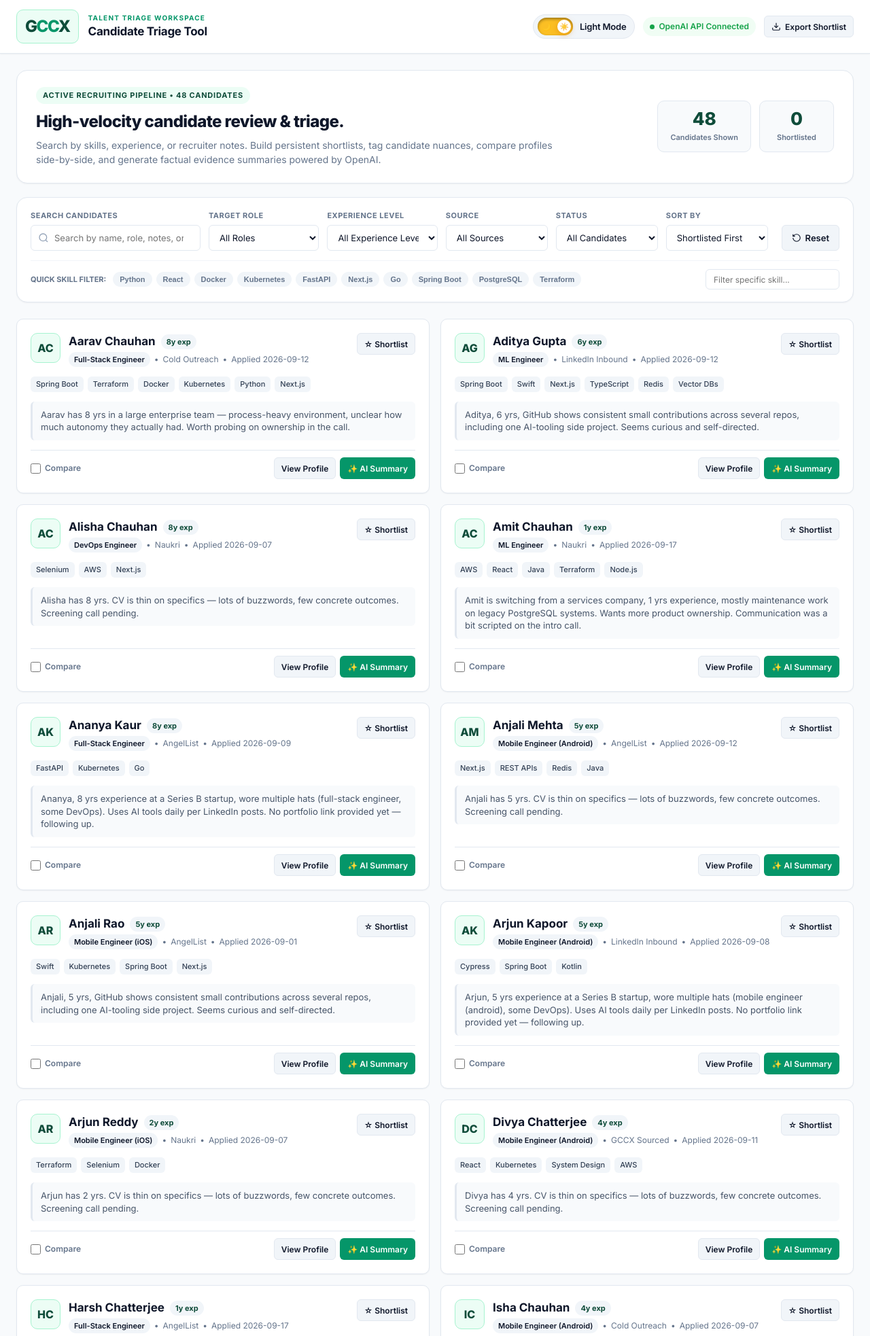
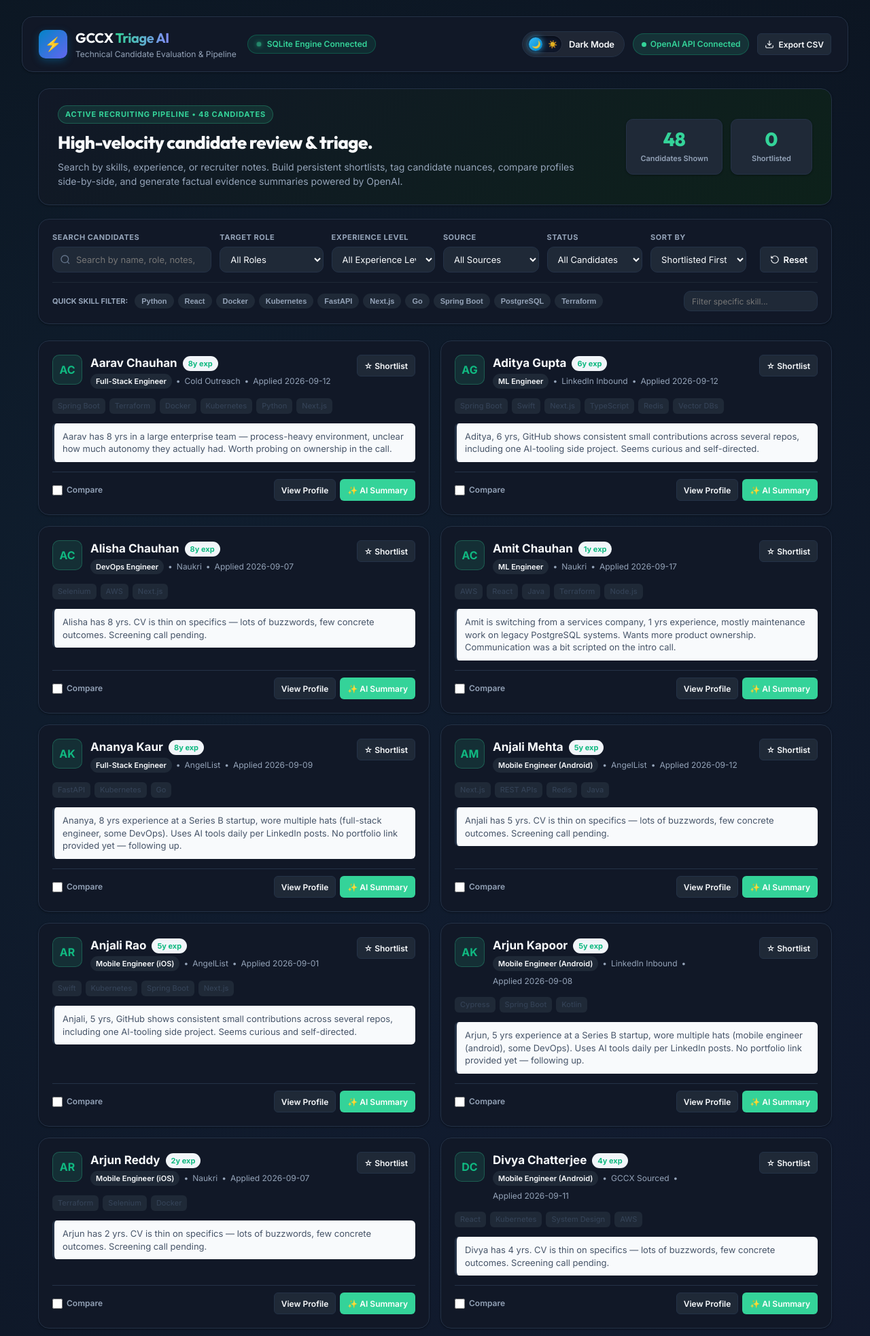
Before and after one commit to rameshmarathi/GCCX_Candidate_Triage_Tool, a Flask app: page / in a window 1280 px wide. Shown: the top 1966 px of the page at 68% size. Run offline with Flask 3, Linux system fonts and the light colour scheme; data comes from the database, SQL or seed files in the repository.

Commit message:
style: apply user uploaded theme colors, Outfit typography, glowing glassmorphism, and theme switch

```diff
--- a/static/app.js
+++ b/static/app.js
@@ -969,9 +969,8 @@ document.addEventListener('keydown', (e) => {
 // Dark / Light Theme Toggle System
 // ==========================================================================
 
-const themeToggleBtn = document.getElementById('theme-toggle-btn');
-const themeIcon = document.getElementById('theme-icon');
-const themeToggleText = document.getElementById('theme-toggle-text');
+const themeToggleBtn = document.getElementById('themeToggleBtn') || document.getElementById('theme-toggle-btn');
+const themeLabel = document.getElementById('themeLabel') || document.getElementById('theme-toggle-text');
 
 function applyTheme(theme) {
   document.documentElement.setAttribute('data-theme', theme);
@@ -979,19 +978,18 @@ function applyTheme(theme) {
   if (themeToggleBtn) {
     themeToggleBtn.setAttribute('aria-checked', theme === 'dark' ? 'true' : 'false');
   }
-  if (themeToggleText) {
-    themeToggleText.textContent = theme === 'dark' ? 'Dark Mode' : 'Light Mode';
+  if (themeLabel) {
+    themeLabel.textContent = theme === 'dark' ? 'Dark Mode' : 'Light Mode';
   }
 }
 
-// Initialize theme from localStorage or system preference
-const savedTheme = localStorage.getItem('gccx_theme') ||
-  (window.matchMedia && window.matchMedia('(prefers-color-scheme: dark)').matches ? 'dark' : 'light');
+// Default to dark mode (favorite aesthetic) or user preference
+const savedTheme = localStorage.getItem('gccx_theme') || 'dark';
 applyTheme(savedTheme);
 
 if (themeToggleBtn) {
   themeToggleBtn.addEventListener('click', () => {
-    const current = document.documentElement.getAttribute('data-theme') || 'light';
+    const current = document.documentElement.getAttribute('data-theme') || 'dark';
     applyTheme(current === 'dark' ? 'light' : 'dark');
   });
 }
--- a/static/style.css
+++ b/static/style.css
@@ -3,35 +3,37 @@
    ========================================================================== */
 
 :root {
-  --color-primary: #0f4c3a;
-  --color-primary-hover: #0a3629;
-  --color-accent: #059669;
-  --color-accent-light: #ecfdf5;
-  --color-accent-border: #a7f3d0;
+  --color-primary: #0284c7;
+  --color-primary-hover: #0369a1;
+  --color-accent: #38bdf8;
+  --color-accent-light: rgba(56, 189, 248, 0.12);
+  --color-accent-border: rgba(56, 189, 248, 0.3);
 
-  --color-gold: #d97706;
-  --color-gold-light: #fef3c7;
-  --color-gold-border: #fde68a;
+  --color-gold: #f59e0b;
+  --color-gold-light: rgba(245, 158, 11, 0.14);
+  --color-gold-border: rgba(245, 158, 11, 0.35);
 
-  --color-bg: #f8fafc;
-  --color-card-bg: #ffffff;
-  --color-surface: #f1f5f9;
+  --color-bg: #090d16;
+  --color-card-bg: rgba(17, 24, 39, 0.75);
+  --color-surface: #111827;
+  --color-input: #1a2234;
 
-  --color-text-main: #0f172a;
-  --color-text-muted: #64748b;
-  --color-text-light: #94a3b8;
-  --color-border: #e2e8f0;
-  --color-border-focus: #059669;
+  --color-text-main: #f8fafc;
+  --color-text-muted: #94a3b8;
+  --color-text-light: #64748b;
+  --color-border: rgba(255, 255, 255, 0.08);
+  --color-border-focus: rgba(56, 189, 248, 0.5);
 
-  --color-error: #dc2626;
-  --color-error-light: #fef2f2;
-  --color-success: #16a34a;
-  --color-success-light: #f0fdf4;
+  --color-error: #f43f5e;
+  --color-error-light: rgba(244, 63, 94, 0.14);
+  --color-success: #10b981;
+  --color-success-light: rgba(16, 185, 129, 0.14);
 
-  --shadow-sm: 0 1px 2px 0 rgb(0 0 0 / 0.05);
-  --shadow-md: 0 4px 6px -1px rgb(0 0 0 / 0.1), 0 2px 4px -2px rgb(0 0 0 / 0.1);
-  --shadow-lg: 0 10px 15px -3px rgb(0 0 0 / 0.1), 0 4px 6px -4px rgb(0 0 0 / 0.1);
-  --shadow-xl: 0 20px 25px -5px rgb(0 0 0 / 0.1), 0 8px 10px -6px rgb(0 0 0 / 0.1);
+  --shadow-sm: 0 2px 4px rgba(0, 0, 0, 0.2);
+  --shadow-md: 0 4px 16px rgba(0, 0, 0, 0.35);
+  --shadow-lg: 0 12px 36px rgba(0, 0, 0, 0.5);
+  --shadow-xl: 0 20px 40px rgba(0, 0, 0, 0.7);
+  --shadow-glow: 0 0 20px rgba(56, 189, 248, 0.2);
 
   --radius-sm: 6px;
   --radius-md: 10px;
@@ -39,7 +41,42 @@
   --radius-full: 9999px;
 
   --font-sans: 'Inter', -apple-system, BlinkMacSystemFont, 'Segoe UI', Roboto, sans-serif;
+  --font-display: 'Outfit', sans-serif;
   --font-mono: 'JetBrains Mono', Consolas, monospace;
+}
+
+[data-theme="light"] {
+  --color-primary: #0284c7;
+  --color-primary-hover: #0369a1;
+  --color-accent: #0284c7;
+  --color-accent-light: #e0f2fe;
+  --color-accent-border: #bae6fd;
+
+  --color-gold: #d97706;
+  --color-gold-light: #fef3c7;
+  --color-gold-border: #fde68a;
+
+  --color-bg: #f8fafc;
+  --color-card-bg: rgba(255, 255, 255, 0.95);
+  --color-surface: #ffffff;
+  --color-input: #ffffff;
+
+  --color-text-main: #0f172a;
+  --color-text-muted: #475569;
+  --color-text-light: #64748b;
+  --color-border: rgba(0, 0, 0, 0.08);
+  --color-border-focus: rgba(2, 132, 199, 0.5);
+
+  --color-error: #e11d48;
+  --color-error-light: #ffe4e6;
+  --color-success: #059669;
+  --color-success-light: #d1fae5;
+
+  --shadow-sm: 0 1px 3px rgba(0, 0, 0, 0.06);
+  --shadow-md: 0 4px 16px rgba(0, 0, 0, 0.08);
+  --shadow-lg: 0 12px 32px rgba(0, 0, 0, 0.12);
+  --shadow-xl: 0 20px 40px rgba(0, 0, 0, 0.16);
+  --shadow-glow: 0 0 20px rgba(2, 132, 199, 0.15);
 }
 
 *, *::before, *::after {
@@ -51,73 +88,118 @@
 body {
   font-family: var(--font-sans);
   background-color: var(--color-bg);
+  background-image:
+    radial-gradient(circle at 15% 10%, rgba(56, 189, 248, 0.08) 0%, transparent 40%),
+    radial-gradient(circle at 85% 25%, rgba(99, 102, 241, 0.08) 0%, transparent 40%),
+    radial-gradient(circle at 50% 90%, rgba(16, 185, 129, 0.05) 0%, transparent 50%);
   color: var(--color-text-main);
   line-height: 1.5;
   font-size: 14px;
+  min-height: 100vh;
   -webkit-font-smoothing: antialiased;
 }
 
-/* ==========================================================================
-   Header & Navigation
-   ========================================================================== */
-
-.topbar {
-  background: #ffffff;
-  border-bottom: 1px solid var(--color-border);
-  position: sticky;
-  top: 0;
-  z-index: 40;
-  box-shadow: var(--shadow-sm);
+[data-theme="light"] body {
+  background-color: #f8fafc;
+  background-image:
+    radial-gradient(circle at 15% 10%, rgba(2, 132, 199, 0.06) 0%, transparent 40%),
+    radial-gradient(circle at 85% 25%, rgba(99, 102, 241, 0.06) 0%, transparent 40%),
+    radial-gradient(circle at 50% 90%, rgba(16, 185, 129, 0.04) 0%, transparent 50%);
 }
 
-.topbar-inner {
-  max-width: 1280px;
+.app-layout {
+  max-width: 1400px;
   margin: 0 auto;
-  padding: 14px 24px;
+  padding: 24px 32px 64px 32px;
+}
+
+/* TOP NAVIGATION */
+.top-nav {
+  display: flex;
+  justify-content: space-between;
+  align-items: center;
+  padding: 16px 24px;
+  background: var(--color-card-bg);
+  backdrop-filter: blur(16px);
+  -webkit-backdrop-filter: blur(16px);
+  border: 1px solid var(--color-border);
+  border-radius: var(--radius-lg);
+  box-shadow: var(--shadow-sm);
+  margin-bottom: 24px;
+}
+
+.nav-brand {
   display: flex;
   align-items: center;
-  justify-content: space-between;
   gap: 16px;
 }
 
-.brand {
+.brand-logo {
   display: flex;
   align-items: center;
-  gap: 14px;
+  gap: 12px;
 }
 
-.brand-logo {
-  font-weight: 900;
-  font-size: 24px;
-  letter-spacing: -1.5px;
-  color: var(--color-primary);
-  background: var(--color-accent-light);
-  padding: 6px 12px;
+.logo-mark {
+  width: 42px;
+  height: 42px;
+  background: linear-gradient(135deg, #0284c7, #6366f1);
   border-radius: var(--radius-md);
-  border: 1px solid var(--color-accent-border);
-}
-
-.brand-logo span {
-  color: var(--color-accent);
-}
-
-.brand-eyebrow {
-  font-size: 10px;
-  font-weight: 700;
-  letter-spacing: 1.2px;
-  color: var(--color-accent);
-  text-transform: uppercase;
+  display: flex;
+  align-items: center;
+  justify-content: center;
+  font-size: 20px;
+  box-shadow: 0 4px 12px rgba(2, 132, 199, 0.35);
 }
 
 .brand-title {
-  font-size: 17px;
+  font-family: var(--font-display);
+  font-size: 1.25rem;
   font-weight: 700;
-  letter-spacing: -0.3px;
+  letter-spacing: -0.02em;
   color: var(--color-text-main);
-  margin: 0;
 }
 
-.topbar-actions {
+.brand-title .highlight {
+  background: linear-gradient(90deg, var(--color-accent), #818cf8);
+  -webkit-background-clip: text;
+  -webkit-text-fill-color: transparent;
+}
+
+.brand-subtitle {
+  display: block;
+  font-size: 0.75rem;
+  color: var(--color-text-muted);
+}
+
+.live-pill {
+  display: flex;
+  align-items: center;
+  gap: 8px;
+  padding: 4px 12px;
+  background: rgba(16, 185, 129, 0.12);
+  border: 1px solid rgba(16, 185, 129, 0.3);
+  border-radius: var(--radius-full);
+  font-size: 0.75rem;
+  font-weight: 600;
+  color: #34d399;
+}
+
+.pulse-dot {
+  width: 8px;
+  height: 8px;
+  border-radius: 50%;
+  background-color: var(--color-success);
+  box-shadow: 0 0 8px var(--color-success);
+  animation: pulse 2s infinite;
+}
+
+@keyframes pulse {
+  0%, 100% { opacity: 1; transform: scale(1); }
+  50% { opacity: 0.5; transform: scale(0.85); }
+}
+
+.nav-actions {
   display: flex;
   align-items: center;
   gap: 12px;
@@ -129,13 +211,31 @@ body {
   gap: 6px;
   font-size: 12px;
   font-weight: 600;
-  padding: 5px 10px;
+  padding: 6px 12px;
   border-radius: var(--radius-full);
 }
 
 .badge-neutral {
-  background: var(--color-surface);
+  background: rgba(255, 255, 255, 0.06);
+  border: 1px solid var(--color-border);
   color: var(--color-text-muted);
+}
+
+[data-theme="light"] .badge-neutral {
+  background: #f1f5f9;
+  color: #64748b;
+}
+
+.badge-success {
+  background: rgba(16, 185, 129, 0.12);
+  border: 1px solid rgba(16, 185, 129, 0.3);
+  color: #34d399;
+}
+
+.badge-warning {
+  background: rgba(245, 158, 11, 0.12);
+  border: 1px solid rgba(245, 158, 11, 0.3);
+  color: #fbbf24;
 }
 
 .badge-success {
@@ -167,7 +267,9 @@ body {
 
 /* Hero Panel */
 .hero-panel {
-  background: #ffffff;
+  background: var(--color-card-bg);
+  backdrop-filter: blur(16px);
+  -webkit-backdrop-filter: blur(16px);
   border: 1px solid var(--color-border);
   border-radius: var(--radius-lg);
   padding: 24px 28px;
@@ -188,15 +290,17 @@ body {
   font-size: 11px;
   font-weight: 700;
   letter-spacing: 0.8px;
-  color: var(--color-primary);
+  color: var(--color-accent);
   background: var(--color-accent-light);
+  border: 1px solid var(--color-accent-border);
   padding: 4px 10px;
   border-radius: var(--radius-full);
   margin-bottom: 8px;
 }
 
 .hero-panel h2 {
-  font-size: 24px;
+  font-family: var(--font-display);
+  font-size: 26px;
   font-weight: 800;
   letter-spacing: -0.6px;
   color: var(--color-text-main);
@@ -216,19 +320,21 @@ body {
 }
 
 .stat-card {
-  background: var(--color-bg);
+  background: var(--color-surface);
   border: 1px solid var(--color-border);
   border-radius: var(--radius-md);
-  padding: 12px 18px;
-  min-width: 110px;
+  padding: 14px 20px;
+  min-width: 120px;
   text-align: center;
+  box-shadow: var(--shadow-sm);
 }
 
 .stat-num {
   display: block;
-  font-size: 26px;
+  font-family: var(--font-display);
+  font-size: 28px;
   font-weight: 800;
-  color: var(--color-primary);
+  color: var(--color-accent);
   line-height: 1.1;
 }
 
@@ -243,7 +349,9 @@ body {
    ========================================================================== */
 
 .filter-panel {
-  background: #ffffff;
+  background: var(--color-card-bg);
+  backdrop-filter: blur(16px);
+  -webkit-backdrop-filter: blur(16px);
   border: 1px solid var(--color-border);
   border-radius: var(--radius-lg);
   padding: 18px 20px;
@@ -288,9 +396,9 @@ body {
 input, select {
   width: 100%;
   height: 38px;
-  background: #ffffff;
+  background: var(--color-input);
   border: 1px solid var(--color-border);
-  border-radius: var(--radius-sm);
+  border-radius: var(--radius-md);
   padding: 0 11px;
   font-family: inherit;
   font-size: 13px;
@@ -301,7 +409,7 @@ input, select {
 
 input:focus, select:focus {
   border-color: var(--color-border-focus);
-  box-shadow: 0 0 0 3px rgba(5, 150, 105, 0.15);
+  box-shadow: 0 0 0 3px rgba(56, 189, 248, 0.25);
 }
 
 /* Quick Skills Row */
@@ -490,27 +598,29 @@ input:focus, select:focus {
 }
 
 .candidate-card {
-  background: #ffffff;
+  background: var(--color-card-bg);
+  backdrop-filter: blur(14px);
+  -webkit-backdrop-filter: blur(14px);
   border: 1px solid var(--color-border);
-  border-radius: var(--radius-md);
+  border-radius: var(--radius-lg);
   padding: 20px;
   display: flex;
   flex-direction: column;
   gap: 14px;
-  transition: transform 0.15s, border-color 0.15s, box-shadow 0.15s;
+  transition: transform 0.2s cubic-bezier(0.4, 0, 0.2, 1), border-color 0.2s, box-shadow 0.2s;
   box-shadow: var(--shadow-sm);
   position: relative;
 }
 
 .candidate-card:hover {
-  border-color: #cbd5e1;
-  box-shadow: var(--shadow-md);
+  border-color: rgba(56, 189, 248, 0.5);
+  box-shadow: var(--shadow-lg), var(--shadow-glow);
   transform: translateY(-2px);
 }
 
 .candidate-card.is-shortlisted {
-  border-color: var(--color-gold-border);
-  background: linear-gradient(180deg, #fffbeb 0%, #ffffff 40px);
+  border-color: rgba(245, 158, 11, 0.4);
+  background: linear-gradient(180deg, rgba(245, 158, 11, 0.08) 0%, var(--color-card-bg) 60px);
 }
 
 /* Card Header */
@@ -739,7 +849,8 @@ input:focus, select:focus {
 }
 
 .modal-card {
-  background: #ffffff;
+  background: var(--color-surface);
+  border: 1px solid var(--color-border);
   border-radius: var(--radius-lg);
   box-shadow: var(--shadow-xl);
   width: 100%;
@@ -839,12 +950,12 @@ input:focus, select:focus {
 }
 
 .notes-box {
-  background: #f8fafc;
+  background: var(--color-bg);
   border: 1px solid var(--color-border);
   border-radius: var(--radius-sm);
   padding: 14px 16px;
   font-size: 14px;
-  color: #334155;
+  color: var(--color-text-main);
   line-height: 1.6;
 }
 
@@ -1291,8 +1402,10 @@ input:focus, select:focus {
   border-color: var(--color-border);
 }
 
-/* Physical-Style Sliding Theme Toggle Switch */
-.theme-switch-wrapper {
+/* ==========================================================================
+   Prominent Sliding Theme Toggle Switch (from Uploaded HTML)
+   ========================================================================== */
+.theme-switch-container, .theme-switch-wrapper {
   display: inline-flex;
   align-items: center;
 }
@@ -1301,19 +1414,20 @@ input:focus, select:focus {
   display: inline-flex;
   align-items: center;
   gap: 10px;
-  background: var(--color-surface);
+  background: rgba(255, 255, 255, 0.06);
   border: 1px solid var(--color-border);
-  padding: 4px 12px 4px 6px;
+  padding: 5px 14px 5px 6px;
   border-radius: var(--radius-full);
   cursor: pointer;
-  transition: all 0.25s cubic-bezier(0.4, 0, 0.2, 1);
+  transition: all 0.25s ease;
   user-select: none;
   font-family: inherit;
 }
 
 .theme-switch-pill:hover {
-  border-color: var(--color-accent);
-  box-shadow: 0 2px 8px rgba(0, 0, 0, 0.15);
+  background: rgba(255, 255, 255, 0.1);
+  border-color: rgba(56, 189, 248, 0.5);
+  box-shadow: 0 0 16px rgba(56, 189, 248, 0.25);
   transform: translateY(-1px);
 }
 
@@ -1327,55 +1441,76 @@ input:focus, select:focus {
   align-items: center;
   justify-content: space-between;
   padding: 0 6px;
-  box-shadow: inset 0 2px 4px rgba(0, 0, 0, 0.4);
+  box-shadow: inset 0 2px 4px rgba(0, 0, 0, 0.5);
+  border: 1px solid rgba(255, 255, 255, 0.1);
   transition: background 0.3s ease;
 }
 
-.track-icon {
+.theme-switch-icon, .track-icon {
   font-size: 11px;
   line-height: 1;
   z-index: 1;
   pointer-events: none;
-  opacity: 0.85;
+  opacity: 0.9;
 }
 
-.track-knob {
+.theme-switch-thumb, .track-knob {
   position: absolute;
-  top: 3px;
-  left: 3px;
+  top: 2px;
+  left: 2px;
   width: 20px;
   height: 20px;
-  background: #ffffff;
+  background: linear-gradient(135deg, #38bdf8, #0284c7);
   border-radius: 50%;
-  box-shadow: 0 2px 6px rgba(0, 0, 0, 0.35);
+  box-shadow: 0 0 10px rgba(56, 189, 248, 0.8);
   transition: transform 0.25s cubic-bezier(0.34, 1.56, 0.64, 1), background 0.25s ease, box-shadow 0.25s ease;
 }
 
-.theme-toggle-label {
+.theme-switch-label, .theme-toggle-label {
   font-size: 13px;
   font-weight: 600;
   color: var(--color-text-main);
   letter-spacing: -0.2px;
 }
 
-/* Light Theme state: Knob on the right (Sun side) */
-[data-theme="light"] .theme-switch-track {
-  background: #fbbf24;
+/* Dark Theme state: Knob on the left (Moon side) */
+[data-theme="dark"] .theme-switch-thumb,
+[data-theme="dark"] .track-knob {
+  transform: translateX(0);
+  background: linear-gradient(135deg, #38bdf8, #0284c7);
+  box-shadow: 0 0 10px rgba(56, 189, 248, 0.8);
 }
 
+[data-theme="dark"] .theme-switch-track {
+  background: #0f172a;
+}
+
+/* Light Theme state: Knob on the right (Sun side) */
+[data-theme="light"] .theme-switch-pill {
+  background: #f1f5f9;
+  border-color: #cbd5e1;
+}
+
+[data-theme="light"] .theme-switch-pill:hover {
+  background: #e2e8f0;
+  border-color: #0284c7;
+  box-shadow: 0 0 12px rgba(2, 132, 199, 0.2);
+}
+
+[data-theme="light"] .theme-switch-track {
+  background: #e2e8f0;
+  border-color: #cbd5e1;
+  box-shadow: inset 0 2px 4px rgba(0, 0, 0, 0.1);
+}
+
+[data-theme="light"] .theme-switch-thumb,
 [data-theme="light"] .track-knob {
   transform: translateX(26px);
-  background: #ffffff;
-  box-shadow: 0 2px 8px rgba(217, 119, 6, 0.5);
+  background: linear-gradient(135deg, #f59e0b, #d97706);
+  box-shadow: 0 0 10px rgba(245, 158, 11, 0.7);
 }
 
-/* Dark Theme state: Knob on the left (Moon side) */
-[data-theme="dark"] .theme-switch-track {
-  background: #1e293b;
+[data-theme="light"] .theme-switch-label,
+[data-theme="light"] .theme-toggle-label {
+  color: #0f172a;
 }
-
-[data-theme="dark"] .track-knob {
-  transform: translateX(0);
-  background: #38bdf8;
-  box-shadow: 0 0 10px rgba(56, 189, 248, 0.7);
-}
--- a/templates/index.html
+++ b/templates/index.html
@@ -6,32 +6,38 @@
   <title>GCCX Candidate Triage Tool — AI-Powered Recruiter Workspace</title>
   <link rel="preconnect" href="https://fonts.googleapis.com">
   <link rel="preconnect" href="https://fonts.gstatic.com" crossorigin>
-  <link href="https://fonts.googleapis.com/css2?family=Inter:wght@400;500;600;700;800&family=JetBrains+Mono:wght@400;500&display=swap" rel="stylesheet">
-  <link rel="stylesheet" href="{{ url_for('static', filename='style.css') }}?v=2">
+  <link href="https://fonts.googleapis.com/css2?family=Inter:wght@300;400;500;600;700&family=Outfit:wght@500;600;700;800&family=JetBrains+Mono:wght@400;500&display=swap" rel="stylesheet">
+  <link rel="stylesheet" href="{{ url_for('static', filename='style.css') }}?v=5">
 </head>
 <body>
+  <div class="app-layout">
 
-  <!-- Top Navigation & Brand Bar -->
-  <header class="topbar">
-    <div class="topbar-inner">
-      <div class="brand">
-        <div class="brand-logo">G<span>CC</span>X</div>
-        <div class="brand-text">
-          <div class="brand-eyebrow">TALENT TRIAGE WORKSPACE</div>
-          <h1 class="brand-title">Candidate Triage Tool</h1>
+    <!-- TOP NAVIGATION -->
+    <header class="top-nav">
+      <div class="nav-brand">
+        <div class="brand-logo">
+          <div class="logo-mark">⚡</div>
+          <div class="brand-text">
+            <span class="brand-title">GCCX <span class="highlight">Triage AI</span></span>
+            <span class="brand-subtitle">Technical Candidate Evaluation & Pipeline</span>
+          </div>
+        </div>
+        <div class="live-pill">
+          <span class="pulse-dot"></span>
+          <span>SQLite Engine Connected</span>
         </div>
       </div>
 
-      <div class="topbar-actions">
-        <!-- Prominent Sliding Theme Switch Pill -->
-        <div class="theme-switch-wrapper" id="themeSwitchWrapper" title="Toggle between Dark and Light mode">
-          <button id="theme-toggle-btn" class="theme-switch-pill" role="switch" aria-checked="false" aria-label="Toggle Dark and Light mode">
+      <div class="nav-actions">
+        <!-- PROMINENT THEME SWITCH -->
+        <div class="theme-switch-container" id="themeSwitchWrapper" title="Click to switch between Dark & Light Mode">
+          <button id="themeToggleBtn" class="theme-switch-pill" role="switch" aria-checked="false" aria-label="Toggle Dark and Light mode">
             <span class="theme-switch-track">
-              <span class="track-icon track-icon-moon" title="Dark">🌙</span>
-              <span class="track-knob"></span>
-              <span class="track-icon track-icon-sun" title="Light">☀️</span>
+              <span class="theme-switch-icon moon-icon">🌙</span>
+              <span class="theme-switch-icon sun-icon">☀️</span>
+              <span class="theme-switch-thumb" id="themeThumb"></span>
             </span>
-            <span id="theme-toggle-text" class="theme-toggle-label">Dark Mode</span>
+            <span class="theme-switch-label" id="themeLabel">Dark Mode</span>
           </button>
         </div>
 
@@ -41,11 +47,10 @@
         </div>
         <button id="export-shortlist-btn" class="btn btn-secondary btn-sm" title="Export shortlisted candidates to CSV">
           <svg width="14" height="14" viewBox="0 0 24 24" fill="none" stroke="currentColor" stroke-width="2"><path d="M21 15v4a2 2 0 0 1-2 2H5a2 2 0 0 1-2-2v-4"/><polyline points="7 10 12 15 17 10"/><line x1="12" y1="15" x2="12" y2="3"/></svg>
-          Export Shortlist
+          Export CSV
         </button>
       </div>
-    </div>
-  </header>
+    </header>
 
   <main class="page-container">
 
```
